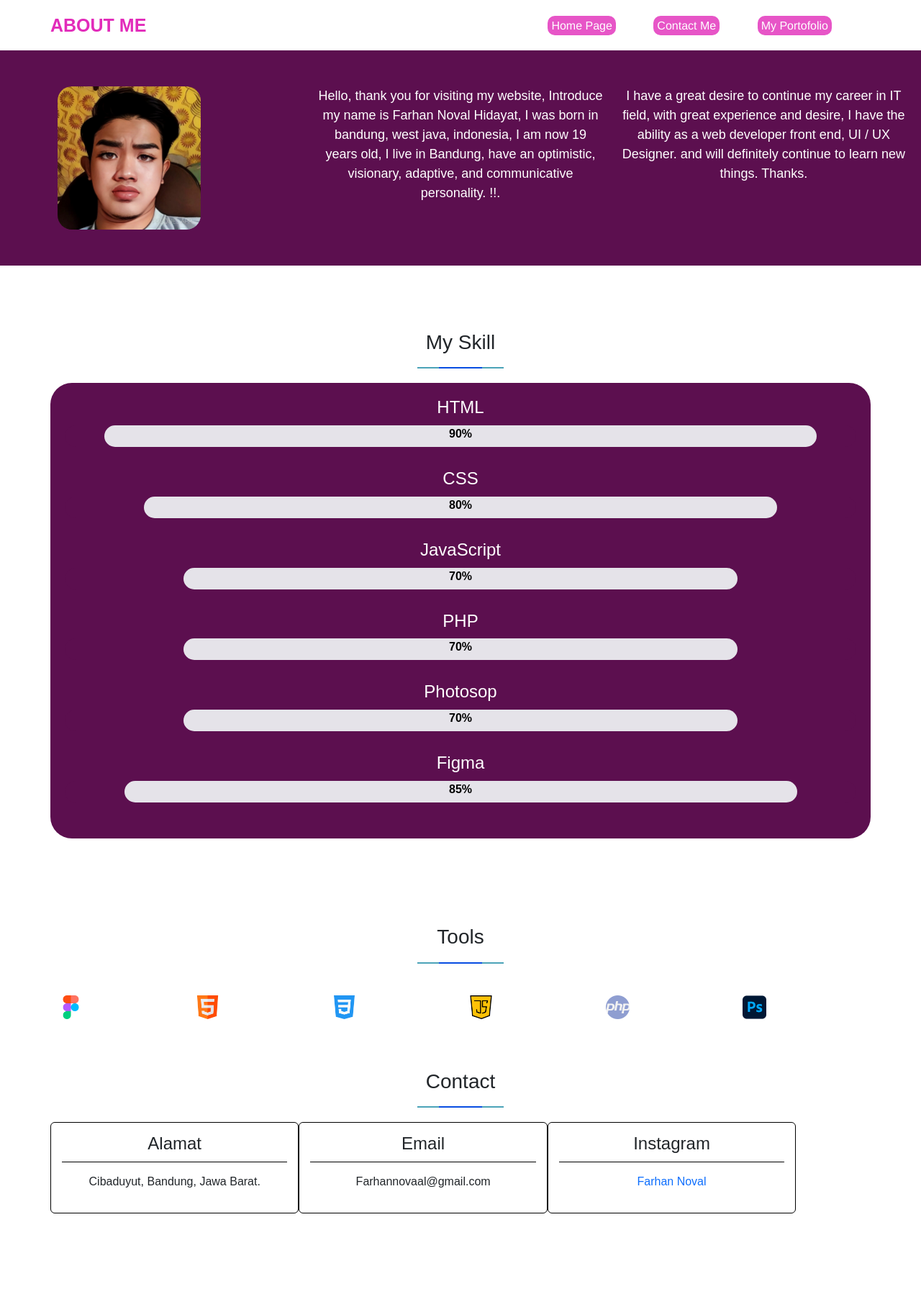
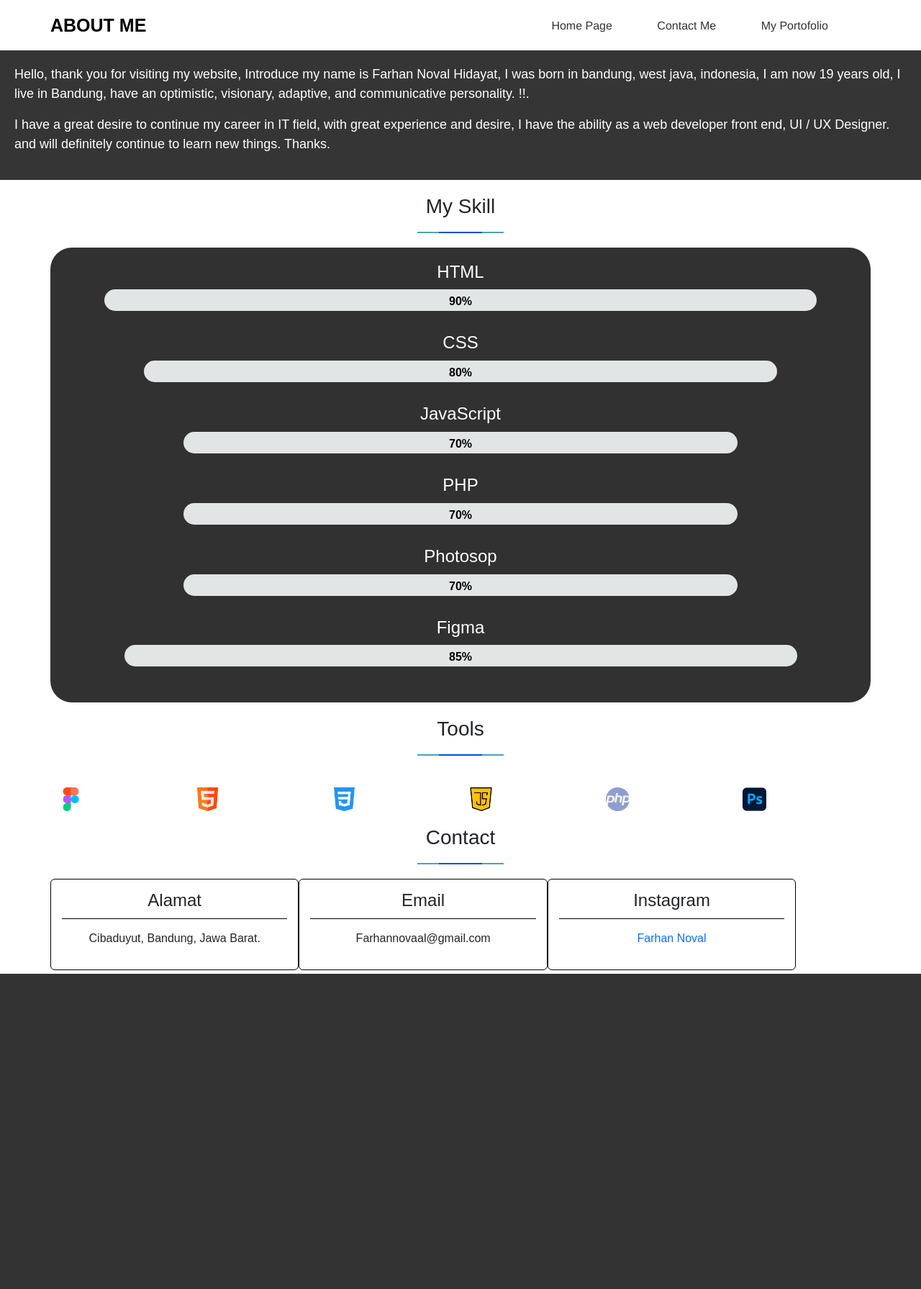
Before and after one commit to Farhannovaal/farhannovaal, a PHP site: page /about.html in a window 1280 px wide. Shown: the whole page at 72% size. After the commit the page ends 1353 px from the top, so only its background shows below. Run offline with PHP 8.4, Linux system fonts and the light colour scheme.

Commit message:
update terbaru

```diff
--- a/about.html
+++ b/about.html
@@ -42,12 +42,11 @@
 
     <section class="banner-about">
         <div class="row">
-            <div class="foto-about col-lg-4 col-md-6 col-sm-12"> <img src="img/bahan1.jpg" alt=""></div>
 
-            <div class="intro-about col-lg-4">
+            <div class="intro-about col-lg-12">
                 <p>Hello, thank you for visiting my website, Introduce my name is Farhan Noval Hidayat, I was born in bandung, west java, indonesia, I am now 19 years old, I live in Bandung, have an optimistic, visionary, adaptive, and communicative personality. !!. </p>
             </div>
-            <div class="intro-about col-lg-4">
+            <div class="intro-about col-lg-12">
                 <p>I have a great desire to continue my career in IT field, with great experience and desire, I have the ability as a web developer front end, UI / UX Designer. and will definitely continue to learn new things. Thanks.</p>
             </div>
 
--- a/css.css
+++ b/css.css
@@ -21,7 +21,7 @@ body{
 
     header h2 a {
         text-decoration: none;
-        color: rgb(226, 43, 186);
+        color: black
     }
 
     header h2 a:hover {
@@ -43,9 +43,9 @@ body{
     }
 
     header ul li a {
-        background-color: rgb(226, 43, 186);
+
         text-decoration: none;
-        color: white;
+        color: black;
         padding: 5px;
         border-radius: 10px;
 
@@ -130,41 +130,31 @@ body{
 
         section {
             background-color: white;
-            padding: 50px 20px;
         }
 
         .banner{
             position: relative;
-            left: 2%;
-            background-color:rgb(92, 15, 79);
-            width: 90%;
-            padding: 50px;
+            width: 100%;
             height: 300px;
             border-radius: 10px;
-            margin-top: 20px;
+
         }.banner span{
-            color: rgb(226, 43, 186);
+            color: rgb(180, 171, 171);
         }.banner h4{
-            color: blueviolet;
+            color: rgb(192, 15, 15);
         }
     .header{
             width: 100%;
         }.greeting{
-            width: 50%;
-            float: left;
-        }.img-index{
-
-            position: relative;
-            bottom: 200px;
-            float: right;
-            left: 90%;
+            background-color: rgb(58, 57, 58);;
+            height: auto;
+            padding: 20px;
+            width: 800px;
+            border-radius: 0px 80px 80px 0px;
         }.greeting p{
             font-size: 18px;
             font-weight: bold;
         }
-
-
-
         .banner h2, .banner p {
             color: white;
             font-family: sans-serif;
@@ -207,7 +197,7 @@ body{
 
 
         .skill{
-            background-color: rgb(92, 15, 79);
+            background-color: rgb(49, 49, 49);
             color: white;
             width: 100%;
             padding: 20px;
@@ -217,7 +207,6 @@ body{
 
         #skill .bar{
             height: 30px;
-            background-color: rgb(92, 15, 79);
             margin: 10px 0 30px 0;
             border-radius: 20px;
             width: 100%;
@@ -229,6 +218,7 @@ body{
             display: inline-block;
             background-color:rgba(240, 244, 245, 0.93);
             border-radius: 20px;
+            padding: 5px;
         }
 
         .bar  span{
@@ -344,7 +334,7 @@ body{
             grid-template-columns: repeat(3,1fr);
             grid-gap: 30px 10px;
             margin-top: 50px;
-            background-color: rgba(92, 15, 79);
+            background-color: rgb(36, 35, 36);
             padding: 50px;
             height: auto;
             border-radius: 20px;
@@ -365,22 +355,22 @@ body{
         }#portofolio p{
             font-size: 23px;
             text-align: center;
-            background-color: rgba(226, 43, 186);
+            background-color: rgb(233, 233, 233);
             width: auto;
             position: relative;
             align-items: center;
             left: 100%;
             border-radius: 10px;
-            color: white;
+            color: rgb(12, 12, 12);
             box-shadow: 2px 2px 2px  grey;
             margin-top: 20px;
         }#portofolio a {
-            color: white;
+            color: rgb(29, 29, 29);
         }#portofolio p:hover{
             background-color: grey;
         }.contact{
             width: 90%;
-            background-color: rgba(92, 15, 79);
+            background-color: rgb(26, 26, 26);
             position: relative;
             left: 5%;
             padding: 20px;
@@ -530,23 +520,15 @@ body{
         .active{
             opacity: 0.5;
         }
-        .foto-about img{
-            width: 50%;
-            border-radius: 20px;
-            transform: translateX(60px);
-            float: left;
-        }
+
         .banner-about{
-            background-color:  rgb(92, 15, 79);
-            text-align: center;
+            background-color:  rgb(54, 53, 54);
             color: white;
             font-size: 15px;
-            margin-bottom: 20px;
-
-
+            padding: 20px;
+            width: 100%;
         }
         .intro-about{
-            float: right;
             font-size: 18px;
         }
 
--- a/porto.html
+++ b/porto.html
@@ -41,18 +41,12 @@
 
 
     <section class="banner">
-
-        <div class="row header">
             <div class="greeting">
                 <h2> HI, I'm a <span class="test-profile"></span></h2>
                  <h4>  I'live in Indonesia </h4>
                  <p>Hello, nice to meet you, welcome to my website, I'm sharing some of my work, I hope you're happy..</p>
                  <p> Enjoy Here .</p>
-
-                    <img src="img/bahan3.jpg" class="img-index">
-                <div >
             </div>
-
     </section>
 
 
```
Also changed, not shown: index.html (+0 -7 lines).
